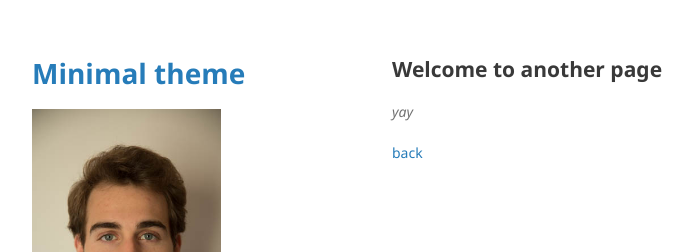
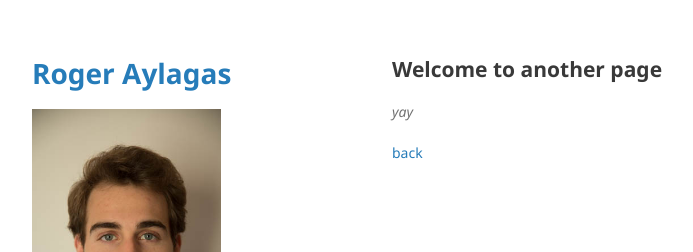
Before and after one commit to RogerAylagas/MATT-ARQSOFT, a Jekyll site: the page built from another-page.md, in a window 1280 px wide. Shown: the top 252 px of the page, without its empty margins (178-871 px from the left). Built offline with Jekyll 4.4.1, drawn with Linux system fonts in a browser that asks for light colours; our own code applies the rules of GitHub Pages for plain Markdown files.

Commit message:
Updated Title

```diff
--- a/_config.yml
+++ b/_config.yml
@@ -1,4 +1,4 @@
-title: Minimal theme
+title: Roger Aylagas
 profile_img: /assets/img/profile_img.jpg
 description: Minimal is a theme for GitHub Pages.
 show_downloads: true
```
